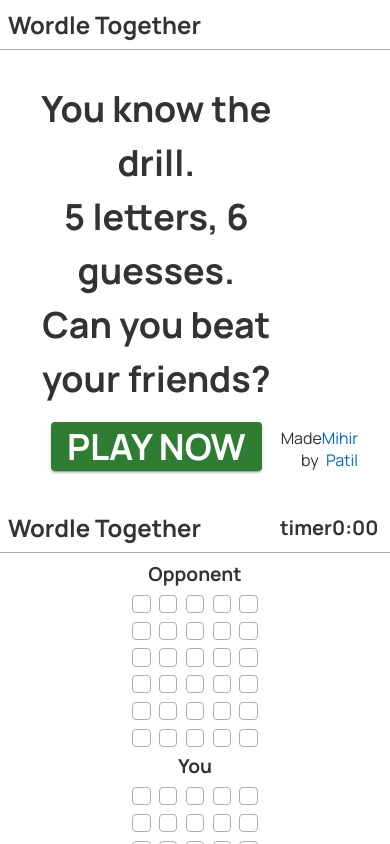
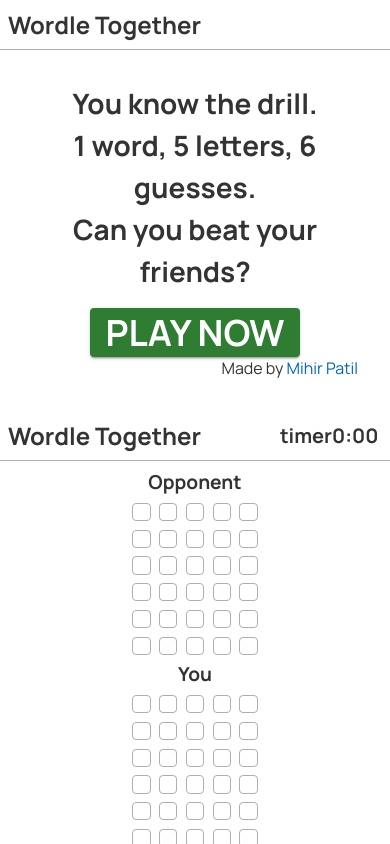
Before and after one commit to 0xMihir/wordle-together, a Svelte app: page / in a window 390 px wide. Shown: the top 844 px of the page. Built offline with nearby package versions, Linux system fonts and the light colour scheme; no server answers.

Commit message:
fix: Mobile support on homepage
fix: Unconditional Skip Waiting

```diff
--- a/public/index.html
+++ b/public/index.html
@@ -57,7 +57,7 @@
             <p>
                 You know the drill.
                 <br />
-                5 letters, 6 guesses.
+                1 word, 5 letters, 6 guesses.
                 <br />
                 Can you beat your friends?
             </p>
@@ -79,6 +79,7 @@
             justify-content: space-between;
             align-items: center;
         }
+
         .left,
         .middle,
         .right {
@@ -90,8 +91,6 @@
             flex: 1;
         }
 
-
-
         .right {
             align-items: flex-end;
             justify-content: flex-end;
@@ -100,7 +99,6 @@
             flex: 1;
             text-align: right;
         }
-
 
         .middle {
             font-size: 36px;
@@ -125,6 +123,16 @@
             text-decoration: none;
             margin-top: 16px;
         }
+
+        @media (max-width: 800px) {
+            .main {
+                flex-flow: column;
+            }
+
+            .middle p {
+                font-size: 28px;
+            }
+        }
     </style>
 </body>
 
--- a/workbox-config.js
+++ b/workbox-config.js
@@ -12,5 +12,6 @@ export default {
     ],
     modifyURLPrefix: {
         '': '/'
-    }
+    },
+    skipWaiting: true
 }
```
